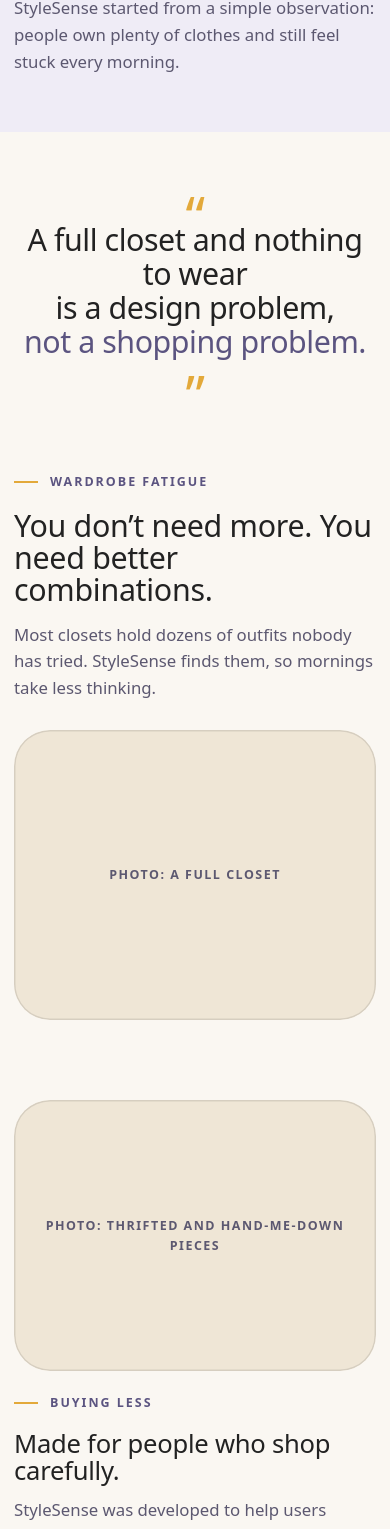
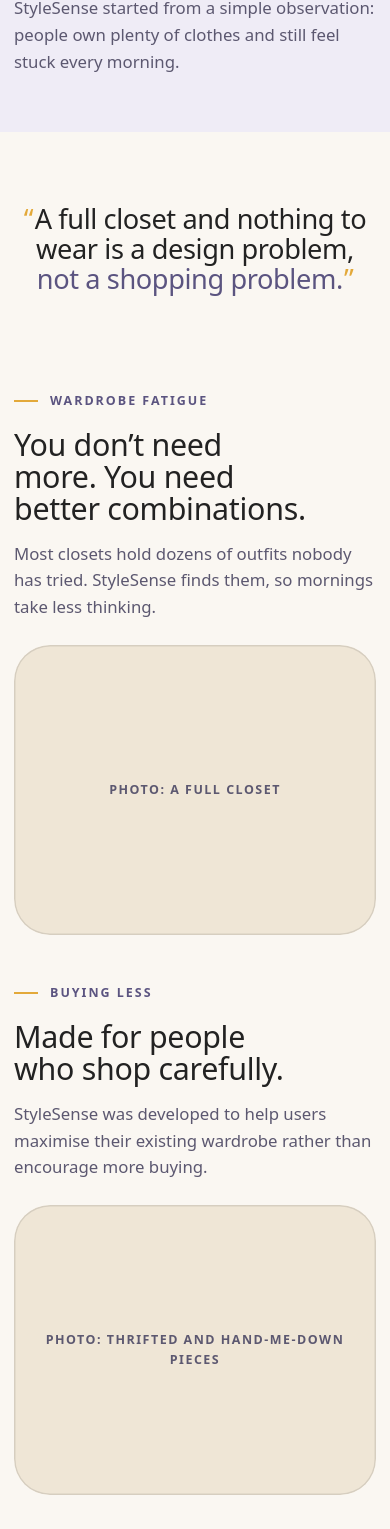
Before and after one commit to MarcoLasaga/destini---shadow-to-star, a React (Vite) app: page /about in a window 390 px wide. Shown: the part 279-1808 px from the top of the page. Built offline with nearby package versions, Linux system fonts and the light colour scheme; a web font is replaced by a local one.

Commit message:
mico changes v3

```diff
--- a/src/components/Hero.jsx
+++ b/src/components/Hero.jsx
@@ -1,4 +1,5 @@
 import Button from './Button.jsx'
+import SafeImg from './SafeImg.jsx'
 
 export default function Hero() {
   return (
@@ -22,7 +23,7 @@
 
       <figure className="hero2-figure">
         <div className="image-frame hero2-image">
-          <img src="/images/closet.jpg" alt="A woman choosing an outfit from her wardrobe in a sunlit bedroom" />
+          <SafeImg src="/images/closet.jpg" alt="A woman choosing an outfit from her wardrobe in a sunlit bedroom" />
         </div>
         <figcaption>
           <strong>120+</strong>
--- a/src/components/Photo.jsx
+++ b/src/components/Photo.jsx
@@ -1,8 +1,10 @@
+import SafeImg from './SafeImg.jsx'
+
 export default function Photo({ src, alt = '', label, ratio = '5 / 4', className = '' }) {
   return (
     <div className={`image-frame photo ${className}`.trim()} style={{ aspectRatio: ratio }}>
       {src ? (
-        <img src={src} alt={alt} loading="lazy" />
+        <SafeImg src={src} alt={alt} label={label} loading="lazy" />
       ) : (
         <div className="photo-ph" role="img" aria-label={label || 'Image placeholder'}>
           {label || 'Photo'}
--- /dev/null
+++ b/src/components/SafeImg.jsx
@@ -0,0 +1,13 @@
+import { useState } from 'react'
+
+export default function SafeImg({ src, alt = '', label, ...rest }) {
+  const [bad, setBad] = useState(false)
+  if (bad) {
+    return (
+      <div className="photo-ph" role="img" aria-label={alt || label || 'Image'}>
+        {label || 'Photo'}
+      </div>
+    )
+  }
+  return <img src={src} alt={alt} onError={() => setBad(true)} {...rest} />
+}
--- a/src/index.css
+++ b/src/index.css
@@ -1805,3 +1805,96 @@
 @media (max-width: 380px) {
   .consider-list { grid-template-columns: 1fr; }
 }
+
+/* ================= Shared gutter + spacing scale ================= */
+:root {
+  --gutter: 20px;
+  --s-major: clamp(72px, 9vw, 128px);
+  --s-mid: clamp(48px, 6vw, 88px);
+  --s-minor: clamp(24px, 3.5vw, 44px);
+}
+@media (max-width: 600px) { :root { --gutter: 14px; } }
+
+.wrap, .hero2, .auth, .nav, .footer, .mobile-menu, .page {
+  width: min(100% - var(--gutter) * 2, var(--max));
+}
+
+h1, h2, h3 { text-wrap: balance; }
+
+.spot { padding: var(--s-major) 0; }
+.story, .duo, .ledger, .consider { padding: var(--s-mid) 0; }
+.story-row + .story-row { margin-top: var(--s-mid); }
+.statement { padding: var(--s-major) 0 var(--s-mid); }
+.hiw-final { padding: var(--s-mid) 0 var(--s-major); }
+.story + .duo, .duo + .story, .story + .story { padding-top: 0; }
+
+/* ================= Features: Wear more. Buy less. ================= */
+.pull { padding: var(--s-mid) 0; border-block: 1px solid var(--line); }
+.pull-grid {
+  display: grid;
+  grid-template-columns: 1.25fr 0.75fr;
+  gap: clamp(24px, 6vw, 96px);
+  align-items: end;
+}
+.pull .eyebrow { margin-bottom: 16px; }
+.pull-text {
+  font-family: var(--font-display);
+  font-size: clamp(2.3rem, 6vw, 4.8rem);
+  line-height: 1;
+  letter-spacing: -0.015em;
+  max-width: none;
+}
+.pull-text span { color: var(--secondary-ink); }
+.pull .lead { margin: 0 0 0.4em; }
+
+/* ================= About: quote with attached marks ================= */
+.statement-text {
+  margin: 0 auto;
+  max-width: 30ch;
+  text-align: center;
+  font-family: var(--font-display);
+  font-size: clamp(1.7rem, 4.6vw, 3.6rem);
+  line-height: 1.12;
+  letter-spacing: -0.015em;
+  text-wrap: balance;
+}
+.statement-text .ln { display: block; }
+.statement-text .accent { color: var(--secondary-ink); }
+.qm { display: inline; height: auto; margin: 0; font-size: 1em; line-height: 0; color: var(--primary-deep); }
+.qm-open { margin-right: 0.06em; }
+.qm-close { margin-left: 0.04em; }
+
+/* ================= Home: centred closing quote ================= */
+.quote { margin: var(--s-major) auto 0; max-width: 820px; text-align: center; }
+.quote::before {
+  content: '';
+  display: block;
+  width: 40px;
+  height: 2px;
+  margin: 0 auto 28px;
+  background: var(--primary-deep);
+}
+.quote blockquote { font-size: clamp(1.7rem, 3.8vw, 2.9rem); text-wrap: balance; margin-bottom: 18px; }
+.quote figcaption { font-weight: 600; color: var(--secondary-ink); }
+.footnote { margin-top: 10px; font-size: 0.85rem; font-weight: 400; color: var(--muted); }
+.quote + .cta { margin-top: var(--s-major); }
+
+/* ================= Fallback boxes inside small frames ================= */
+.phone-frame .photo-ph { padding: 8px; font-size: 0.6rem; border-radius: 18px; }
+.footer-mark { font-size: clamp(2.6rem, 14.5vw, 12rem); }
+
+/* ================= Phones: sized and centred, not shrunk desktop ================= */
+@media (max-width: 900px) {
+  .pull-grid { grid-template-columns: 1fr; align-items: start; gap: 16px; }
+  .phone-lg { width: min(60vw, 240px); }
+  .dl-hero { padding-bottom: var(--s-mid); }
+  .dl-hero-phone { margin-bottom: 0; }
+  .spot-grid { gap: var(--s-minor); }
+}
+@media (max-width: 600px) {
+  .phone { aspect-ratio: 9 / 17.5; }
+  .phone-lg { width: min(58vw, 230px); }
+  .statement-text .ln { display: inline; }
+  .quote blockquote { font-size: 1.65rem; }
+  .story-row { gap: var(--s-minor); }
+}
--- a/src/pages/About.jsx
+++ b/src/pages/About.jsx
@@ -1,5 +1,4 @@
 import StoryRow from '../components/StoryRow.jsx'
-import Duo from '../components/Duo.jsx'
 import Button from '../components/Button.jsx'
 
 export default function About() {
@@ -20,11 +19,9 @@
       <section className="statement">
         <div className="wrap">
           <blockquote className="statement-text">
-            <span className="qm" aria-hidden="true">“</span>
-            <span className="ln">A full closet and nothing to wear</span>
-            <span className="ln">is a design problem,</span>
-            <span className="ln accent">not a shopping problem.</span>
-            <span className="qm qm-end" aria-hidden="true">”</span>
+            <span className="ln"><span className="qm qm-open" aria-hidden="true">“</span>A full closet and nothing to wear</span>{' '}
+            <span className="ln">is a design problem,</span>{' '}
+            <span className="ln accent">not a shopping problem.<span className="qm qm-close" aria-hidden="true">”</span></span>
           </blockquote>
         </div>
       </section>
@@ -37,26 +34,21 @@
             text="Most closets hold dozens of outfits nobody has tried. StyleSense finds them, so mornings take less thinking."
             photo={{ label: 'Photo: a full closet' }}
           />
+          <StoryRow
+            reverse
+            eyebrow="Buying less"
+            title="Made for people who shop carefully."
+            text="StyleSense was developed to help users maximise their existing wardrobe rather than encourage more buying."
+            photo={{ label: 'Photo: thrifted and hand-me-down pieces' }}
+          />
+          <StoryRow
+            eyebrow="Who it’s for"
+            title="Students, young professionals, and anyone shopping carefully."
+            text="If your closet is a mix of hand-me-downs, thrifted finds and a few favourites, StyleSense is built for exactly that."
+            photo={{ src: '/images/friends.jpg', alt: 'Three friends in knitwear and scarves laughing on a tree-lined street' }}
+          />
         </div>
       </section>
-
-      <Duo
-        label="Buying less and who it's for"
-        items={[
-          {
-            eyebrow: 'Buying less',
-            title: 'Made for people who shop carefully.',
-            text: 'StyleSense was developed to help users maximise their existing wardrobe rather than encourage more buying.',
-            photo: { label: 'Photo: thrifted and hand-me-down pieces' },
-          },
-          {
-            eyebrow: 'Who it’s for',
-            title: 'Students, young professionals, and anyone shopping carefully.',
-            text: 'If your closet is a mix of hand-me-downs, thrifted finds and a few favourites, StyleSense is built for exactly that.',
-            photo: { src: '/images/friends.jpg', alt: 'Three friends in knitwear and scarves laughing on a tree-lined street' },
-          },
-        ]}
-      />
 
       <section className="about-project" aria-labelledby="project-title">
         <div className="wrap about-project-grid">
--- a/src/pages/Download.jsx
+++ b/src/pages/Download.jsx
@@ -1,6 +1,7 @@
 import Button from '../components/Button.jsx'
 import PhoneMock from '../components/PhoneMock.jsx'
 import Spotlight from '../components/Spotlight.jsx'
+import SafeImg from '../components/SafeImg.jsx'
 
 const steps = [
   'Install StyleSense on your phone.',
@@ -89,7 +90,7 @@
               </div>
             </div>
             <div className="image-frame dl-image">
-              <img src="/images/closet.jpg" alt="A woman choosing an outfit from her wardrobe in a sunlit bedroom" loading="lazy" />
+              <SafeImg src="/images/closet.jpg" alt="A woman choosing an outfit from her wardrobe in a sunlit bedroom" loading="lazy" />
             </div>
           </div>
         </div>
--- a/src/pages/Home.jsx
+++ b/src/pages/Home.jsx
@@ -5,6 +5,7 @@
 import Spotlight from '../components/Spotlight.jsx'
 import WearLedger from '../components/WearLedger.jsx'
 import Button from '../components/Button.jsx'
+import SafeImg from '../components/SafeImg.jsx'
 
 const outfits = [
   { title: 'School', text: 'Comfortable, practical looks for long days.', image: '/images/flatlay.jpg', alt: 'A yellow sweater, lilac shirt, jeans and white sneakers laid out flat' },
@@ -90,7 +91,7 @@
 
         <section className="cta">
           <div className="phone-frame">
-            <img src="/images/phone.jpg" alt="A phone camera capturing a lilac shirt for the StyleSense wardrobe" loading="lazy" />
+            <SafeImg src="/images/phone.jpg" alt="A phone camera capturing a lilac shirt for the StyleSense wardrobe" loading="lazy" />
           </div>
           <div className="cta-copy">
             <h2>Your wardrobe is already waiting.</h2>
```
Also changed, not shown: src/pages/Features.jsx (+11 -16 lines).
